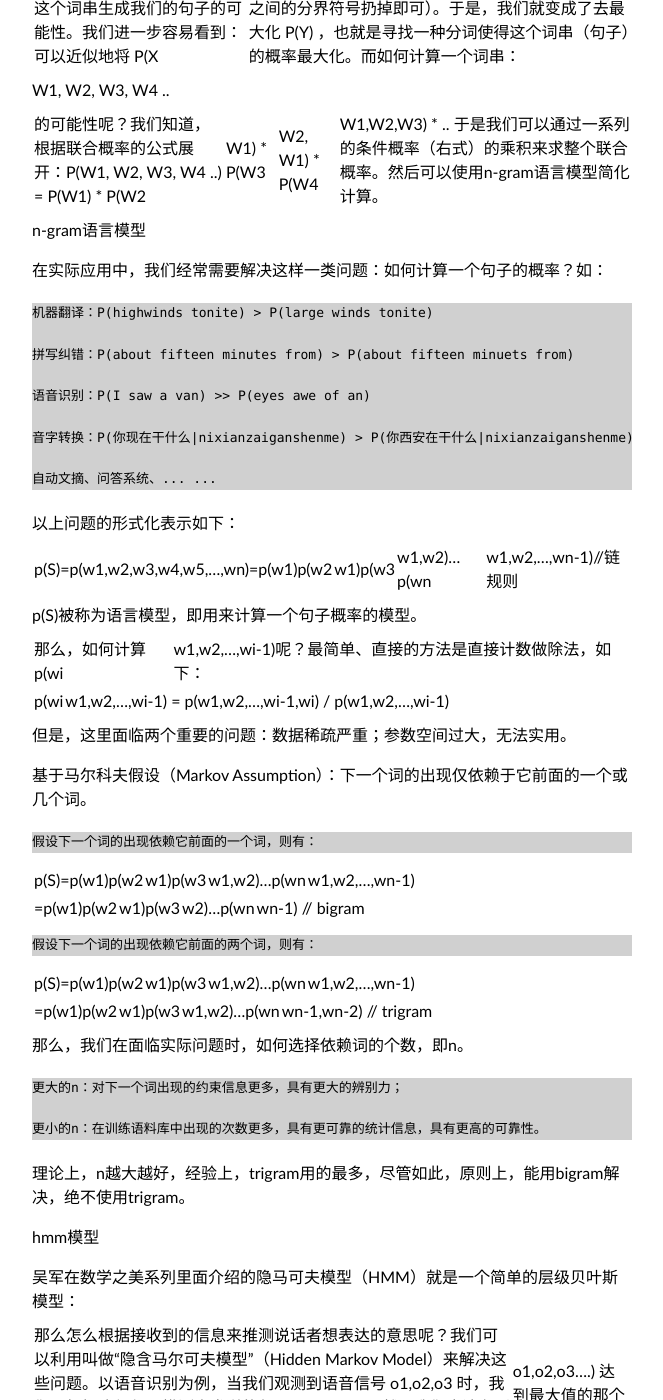
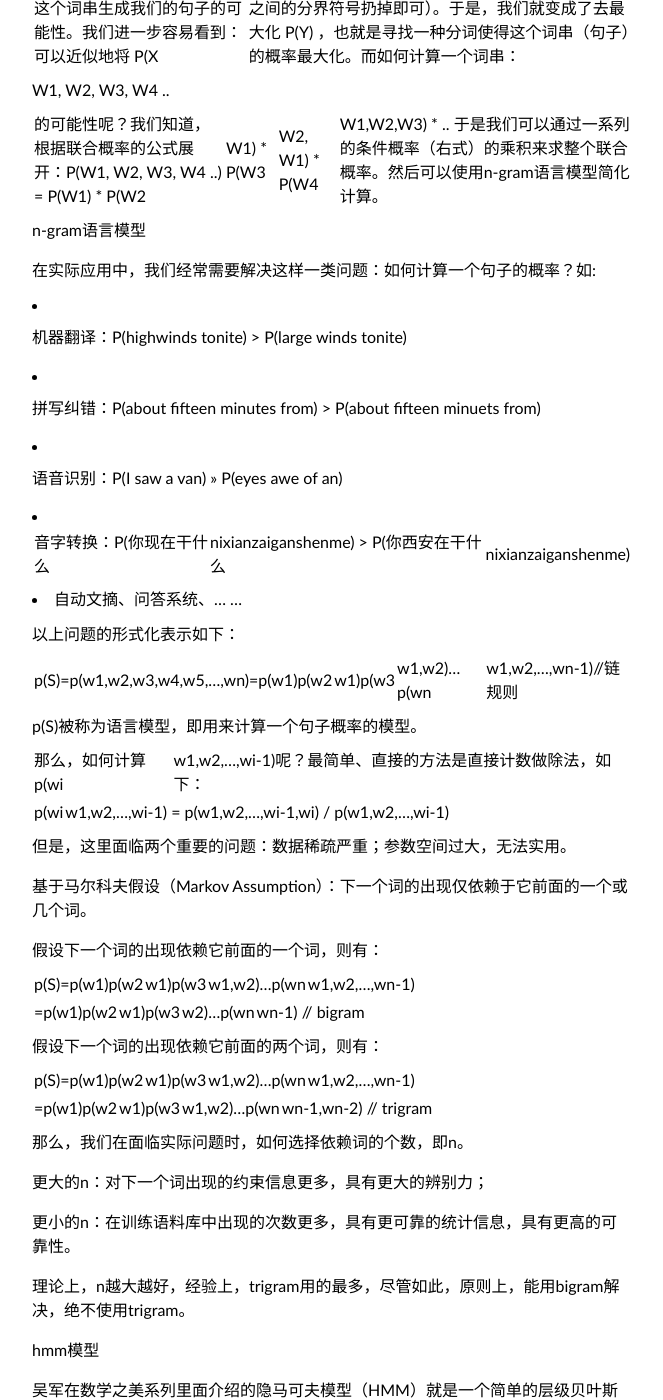
Before and after one commit to tonyskywalker/tonyskywalker.github.io, a Jekyll site: the page built from _posts/2013-02-21-bayes-apps.md, in a window 1280 px wide and 1400 px high, scrolled down 1016 px. Shown: the whole window, without its empty margins (308-971 px from the left). Built offline with Jekyll 4.4.1, drawn with Linux system fonts in a browser that asks for light colours; some web fonts are replaced; Markdown is read by kramdown in place of the engine named in the settings; comment, search, counter and statistics services are not loaded.

Commit message:
update baidu-history

```diff
--- a/_posts/2013-02-21-bayes-apps.md
+++ b/_posts/2013-02-21-bayes-apps.md
@@ -43,17 +43,17 @@ W1, W2, W3, W4 ..
 
 n-gram语言模型
 
-在实际应用中，我们经常需要解决这样一类问题：如何计算一个句子的概率？如：
+在实际应用中，我们经常需要解决这样一类问题：如何计算一个句子的概率？如:
 
-    机器翻译：P(highwinds tonite) > P(large winds tonite)
+- 机器翻译：P(highwinds tonite) > P(large winds tonite)
 
-    拼写纠错：P(about fifteen minutes from) > P(about fifteen minuets from)
+- 拼写纠错：P(about fifteen minutes from) > P(about fifteen minuets from)
 
-    语音识别：P(I saw a van) >> P(eyes awe of an)
+- 语音识别：P(I saw a van) >> P(eyes awe of an)
 
-    音字转换：P(你现在干什么|nixianzaiganshenme) > P(你西安在干什么|nixianzaiganshenme)
+- 音字转换：P(你现在干什么|nixianzaiganshenme) > P(你西安在干什么|nixianzaiganshenme)
 
-    自动文摘、问答系统、... ...
+- 自动文摘、问答系统、... ...
 
 以上问题的形式化表示如下：
 
@@ -69,13 +69,13 @@ p(wi|w1,w2,...,wi-1) = p(w1,w2,...,wi-1,wi) / p(w1,w2,...,wi-1)
 
 基于马尔科夫假设（Markov Assumption）：下一个词的出现仅依赖于它前面的一个或几个词。
 
-    假设下一个词的出现依赖它前面的一个词，则有：
+假设下一个词的出现依赖它前面的一个词，则有：
 
 p(S)=p(w1)p(w2|w1)p(w3|w1,w2)...p(wn|w1,w2,...,wn-1)
 
 =p(w1)p(w2|w1)p(w3|w2)...p(wn|wn-1) // bigram
 
-    假设下一个词的出现依赖它前面的两个词，则有：
+假设下一个词的出现依赖它前面的两个词，则有：
 
 p(S)=p(w1)p(w2|w1)p(w3|w1,w2)...p(wn|w1,w2,...,wn-1)
 
@@ -83,9 +83,9 @@ p(S)=p(w1)p(w2|w1)p(w3|w1,w2)...p(wn|w1,w2,...,wn-1)
 
 那么，我们在面临实际问题时，如何选择依赖词的个数，即n。
 
-    更大的n：对下一个词出现的约束信息更多，具有更大的辨别力；
+更大的n：对下一个词出现的约束信息更多，具有更大的辨别力；
 
-    更小的n：在训练语料库中出现的次数更多，具有更可靠的统计信息，具有更高的可靠性。
+更小的n：在训练语料库中出现的次数更多，具有更可靠的统计信息，具有更高的可靠性。
 
 理论上，n越大越好，经验上，trigram用的最多，尽管如此，原则上，能用bigram解决，绝不使用trigram。
 
```
